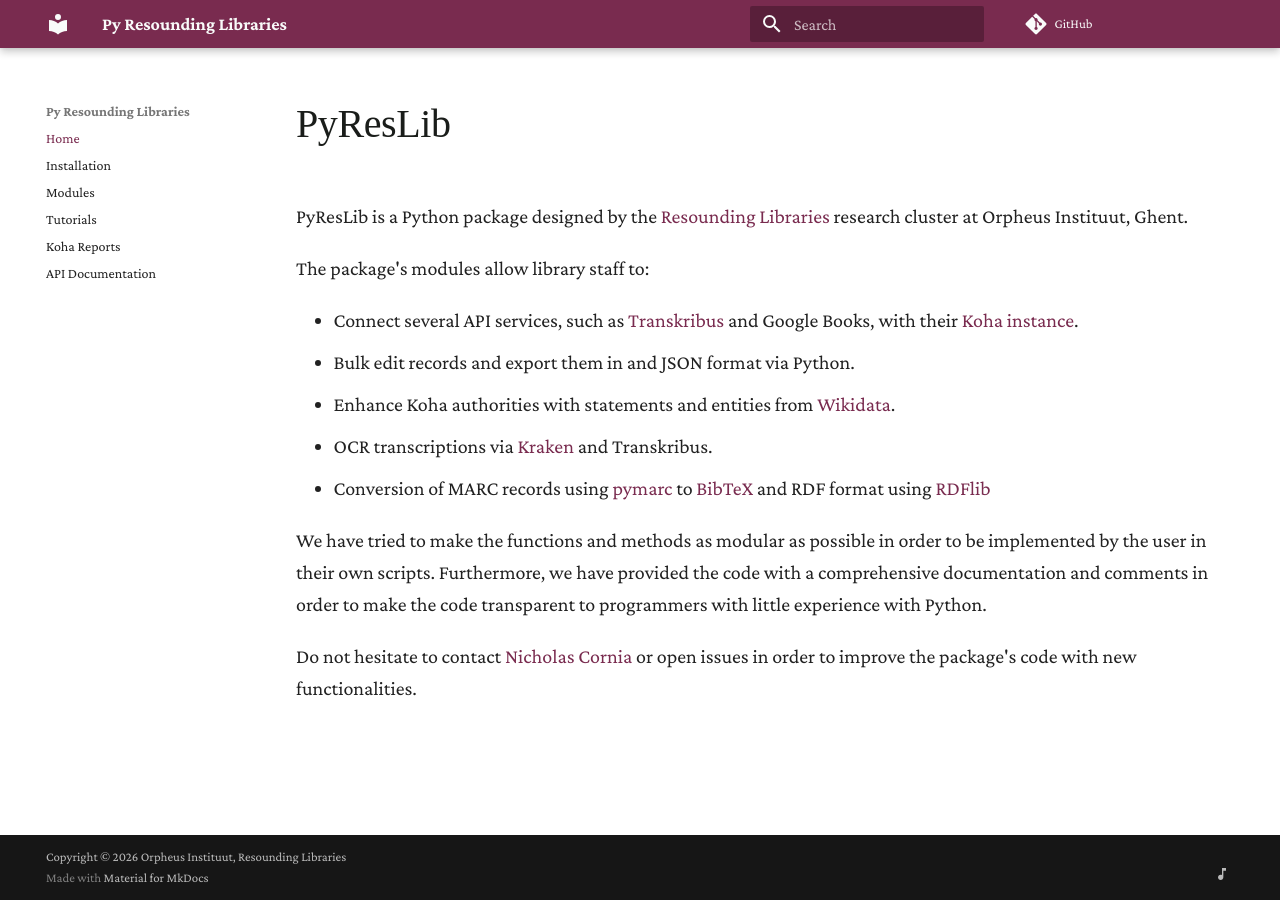
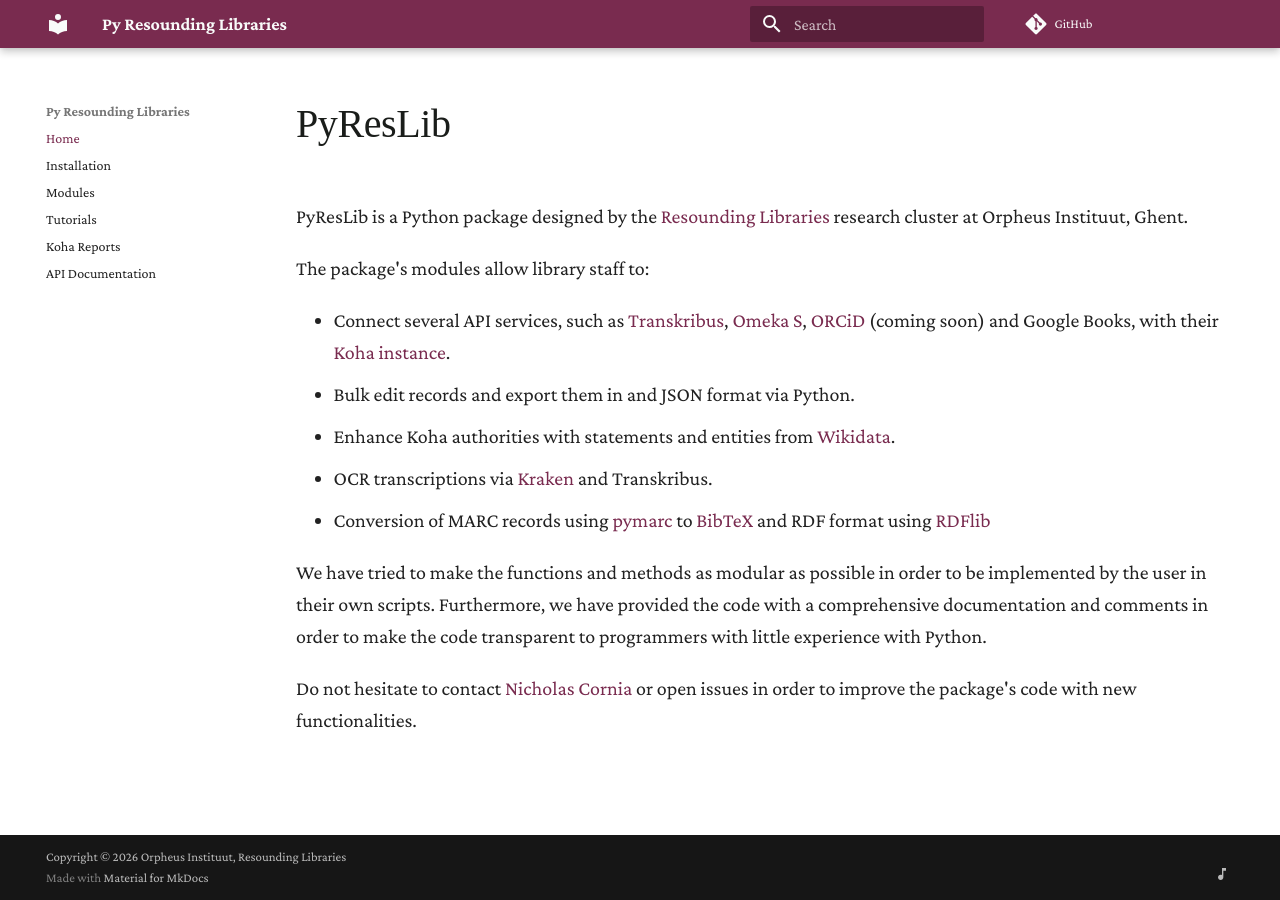
Before and after one commit to NicholasCorniaOrpheus/py-resounding-libraries, an MkDocs documentation site: the page built from docs/index.md, in a window 1280 px wide. Built offline with MkDocs 1.6.1 and Material for MkDocs 9.7.7, drawn with Linux system fonts in a browser that asks for light colours; some web fonts are replaced; comment, search, counter and statistics services are not loaded.

Commit message:
2026-10-12

```diff
--- a/docs/index.md
+++ b/docs/index.md
@@ -4,7 +4,7 @@
 
 The package's modules allow library staff to:
 
-- Connect several API services, such as [Transkribus](https://www.transkribus.org/) and Google Books, with their [Koha instance](https://koha-community.org/).
+- Connect several API services, such as [Transkribus](https://www.transkribus.org/), [Omeka S](https://omeka.org/s/), [ORCiD](https://orcid.org/) (coming soon) and Google Books, with their [Koha instance](https://koha-community.org/).
 - Bulk edit records and export them in  and JSON format via Python.
 - Enhance Koha authorities with statements and entities from [Wikidata](https://www.wikidata.org/).
 - OCR transcriptions via [Kraken](https://kraken.re/main/index.html) and Transkribus.
```
Also changed, not shown: docs/modules.md (+1 -1 lines).
